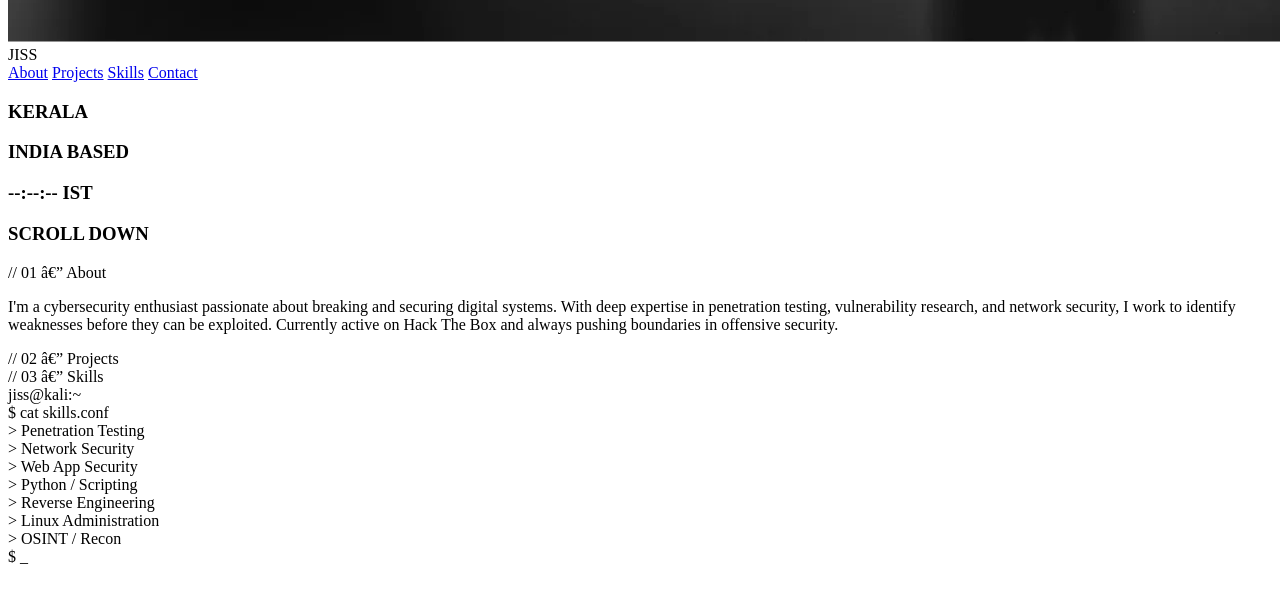
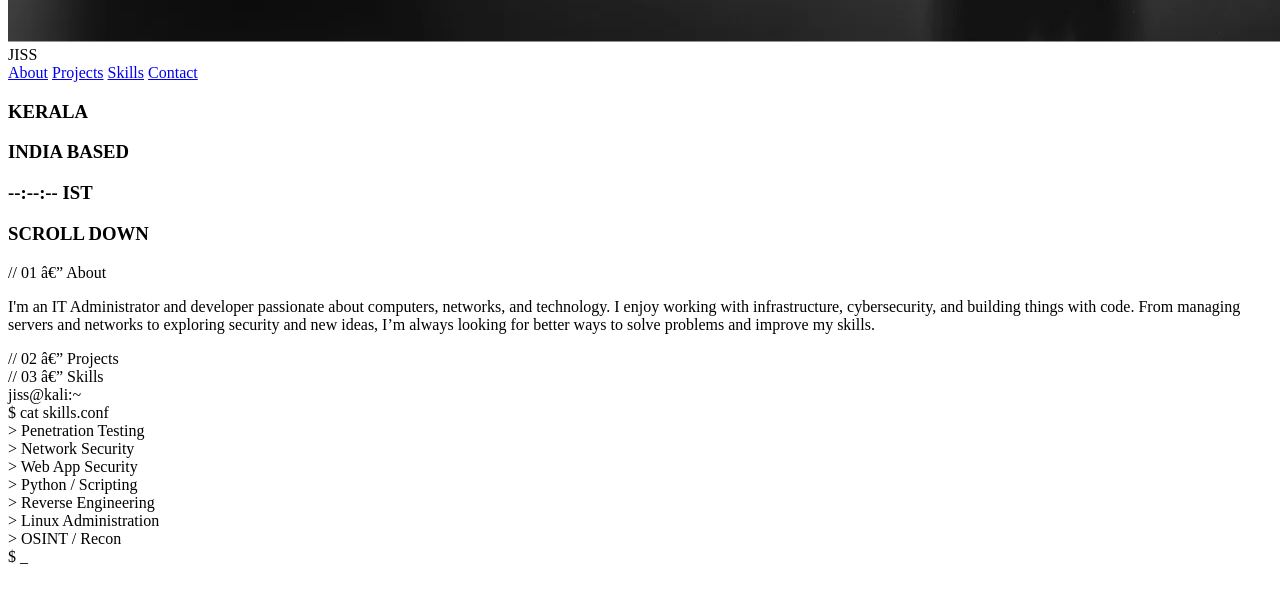
Before and after one commit to jissjames322/portfolio, a website with bundled scripts: page index.html in a window 1280 px wide. Shown: the part 1073-1675 px from the top of the page. Built offline with nearby package versions, Linux system fonts and the light colour scheme; a web font is replaced by a local one.

Commit message:
Update Portfolio

```diff
--- a/index.html
+++ b/index.html
@@ -96,11 +96,11 @@
       <div class="section-label">// 01 â€” About</div>
       <div class="about-content">
         <p class="about-text">
-          I'm a cybersecurity enthusiast passionate about breaking and securing
-          digital systems. With deep expertise in penetration testing,
-          vulnerability research, and network security, I work to identify
-          weaknesses before they can be exploited. Currently active on Hack The
-          Box and always pushing boundaries in offensive security.
+        I'm an IT Administrator and developer passionate about computers, networks, and technology.
+        I enjoy working with infrastructure, cybersecurity, and building things with code.
+        From managing servers and networks to exploring security and new ideas,
+        I’m always looking for better ways to solve problems and improve my skills.
+
         </p>
       </div>
     </section>
```
